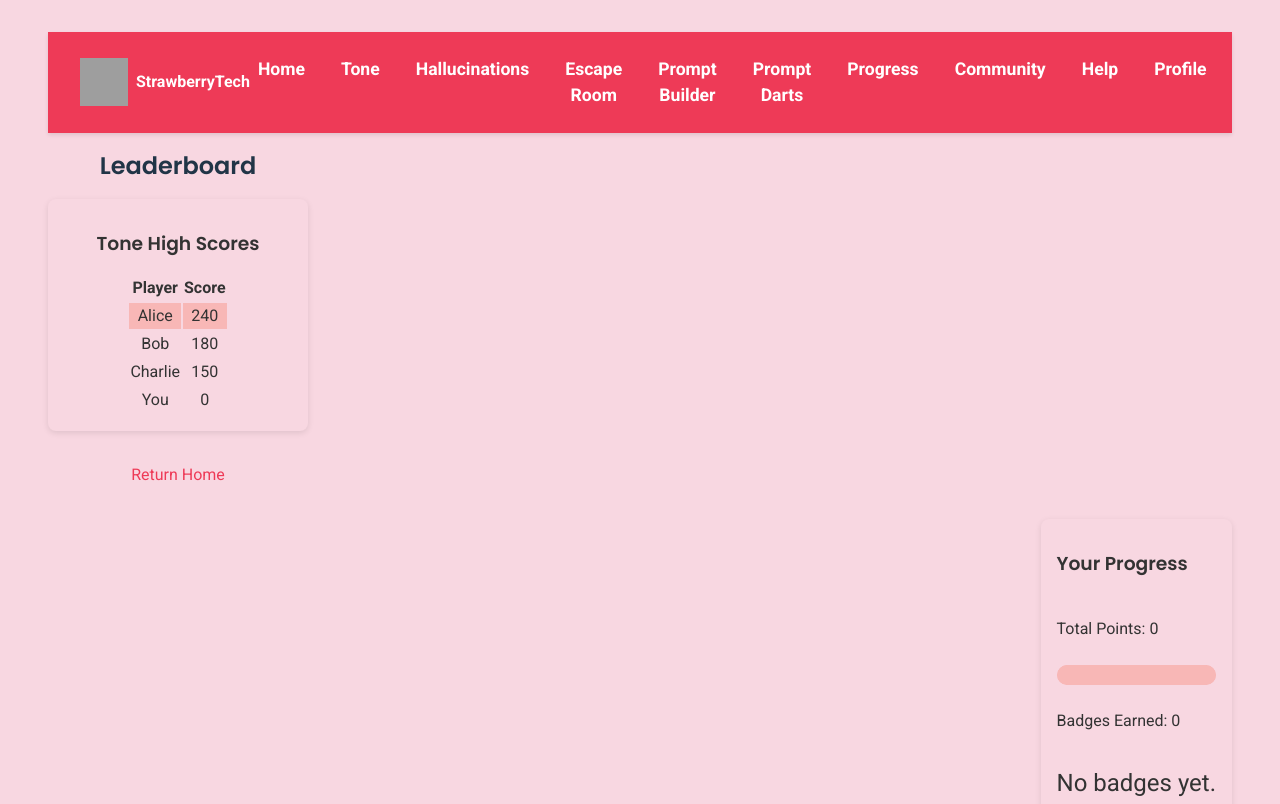
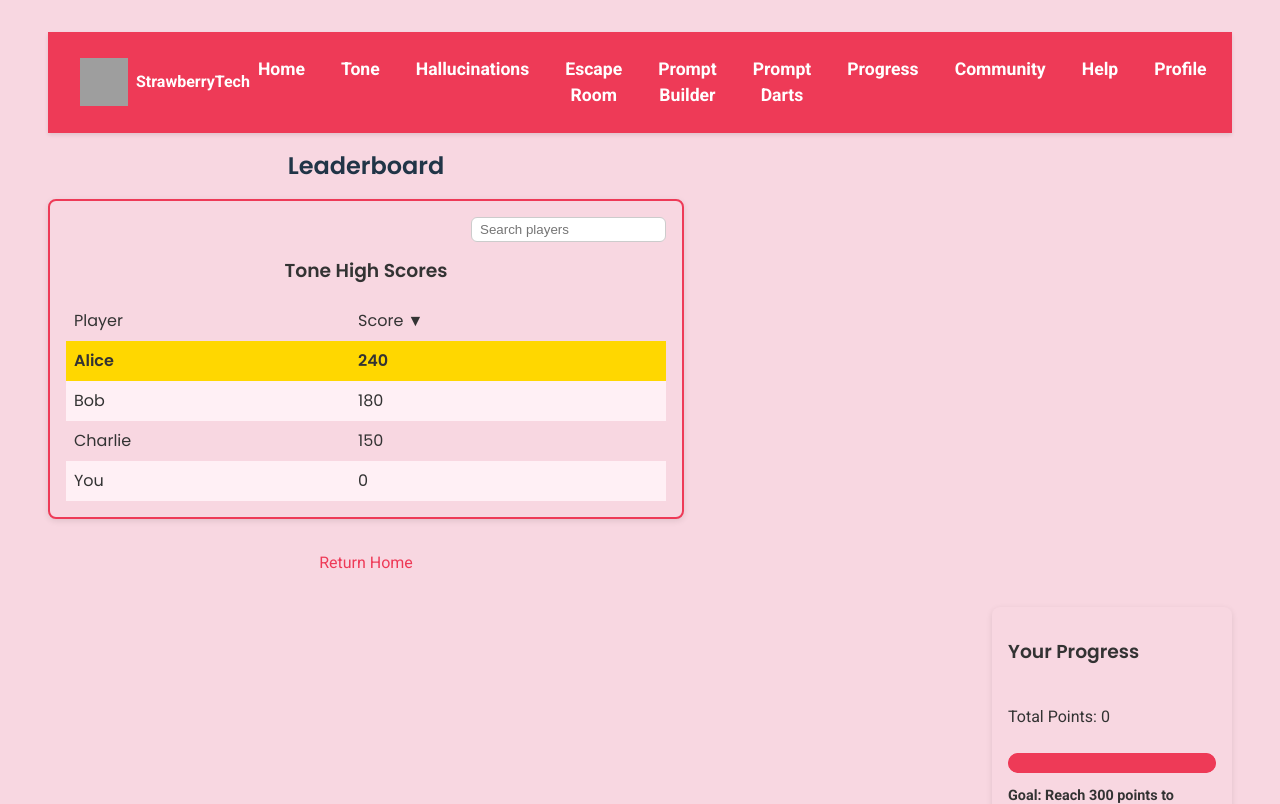
Before and after one commit to unnamedmistress/StrawberryTech, a React (Vite) app in the folder learning-games/: page /leaderboard in a window 1280 px wide. Shown: the top 804 px of the page. Built offline with nearby package versions, Linux system fonts and the light colour scheme; grey boxes are pictures that could not be loaded.

Commit message:
Add sorting and search to leaderboard

```diff
--- a/learning-games/src/App.css
+++ b/learning-games/src/App.css
@@ -108,16 +108,15 @@
   width: 100%;
   height: 20px;
   accent-color: var(--color-accent);
-  background-color: var(--color-secondary);
+  background-color: var(--color-brand);
   border-radius: 10px;
   overflow: hidden;
   transition: width 0.4s ease;
 }
 .progress-sidebar progress::-webkit-progress-bar {
-  background-color: var(--color-secondary);
+  background-color: var(--color-brand);
   border-radius: 10px;
   transition: width 0.5s ease;
-
 }
 .progress-sidebar progress::-webkit-progress-value {
   background: var(--color-accent);
@@ -128,6 +127,13 @@
   background: var(--color-accent);
   border-radius: 10px;
   transition: width 0.4s ease;
+}
+
+.goal-message {
+  font-size: 0.9rem;
+  font-weight: 600;
+  color: var(--color-text-dark);
+  margin: 0.25rem 0 0.5rem;
 }
 /* Match-3 styles */
 .match3-container {
@@ -159,7 +165,7 @@
 .leaderboard-wrapper {
   width: 100%;
   display: grid;
-  grid-template-columns: 260px 1fr;
+  grid-template-columns: 1fr 260px;
   gap: 1rem;
   justify-content: center;
   align-items: start;
@@ -174,7 +180,16 @@
 }
 
 .leaderboard-card .top-row {
-  background: var(--color-secondary);
+  background: #ffd700;
+  font-weight: bold;
+}
+
+.leaderboard-card tbody tr:nth-child(even) {
+  background: #fff0f5;
+}
+
+.leaderboard-card tbody tr:hover {
+  background: #fbe4e9;
 }
 
 .match3-sidebar {
--- a/learning-games/src/components/layout/ProgressSidebar.tsx
+++ b/learning-games/src/components/layout/ProgressSidebar.tsx
@@ -8,7 +8,7 @@ import Tooltip from '../ui/Tooltip'
 export default function ProgressSidebar() {
   const { user } = useContext(UserContext)
   const totalPoints = Object.values(user.scores).reduce((a, b) => a + b, 0)
-  const GOAL_POINTS = 100
+  const GOAL_POINTS = 300
   const celebrated = useRef(false)
 
   useEffect(() => {
@@ -27,6 +27,9 @@ export default function ProgressSidebar() {
       <h3>Your Progress</h3>
       <p aria-live="polite" aria-atomic="true">Total Points: {totalPoints}</p>
       <progress value={totalPoints} max={GOAL_POINTS} />
+      <p className="goal-message" aria-live="polite" aria-atomic="true">
+        Goal: Reach {GOAL_POINTS} points to unlock a new badge!
+      </p>
       <p aria-live="polite" aria-atomic="true">Badges Earned: {user.badges.length}</p>
       <div className="badge-icons">
         {user.badges.map((b) => (
--- /dev/null
+++ b/learning-games/src/pages/LeaderboardPage.css
@@ -0,0 +1,46 @@
+.leaderboard-card {
+  background: #fff;
+  border: 2px solid #ee3a57;
+  border-radius: 12px;
+  box-shadow: 0 2px 6px rgba(0,0,0,0.1);
+  padding: 1rem;
+  font-family: 'Poppins', sans-serif;
+}
+
+.leaderboard-card table {
+  width: 100%;
+  border-collapse: collapse;
+}
+
+.leaderboard-card th, .leaderboard-card td {
+  text-align: left;
+  padding: 0.5rem;
+}
+
+.leaderboard-card th button {
+  background: none;
+  border: none;
+  padding: 0;
+  cursor: pointer;
+  font-family: inherit;
+  font-size: inherit;
+  color: inherit;
+}
+
+.search-box {
+  margin-bottom: 0.75rem;
+  display: flex;
+  justify-content: flex-end;
+}
+
+.search-box input {
+  padding: 0.25rem 0.5rem;
+  border-radius: 6px;
+  border: 1px solid #ccc;
+}
+
+@media (max-width: 600px) {
+  .leaderboard-card {
+    font-size: 0.9rem;
+  }
+}
--- a/learning-games/src/pages/LeaderboardPage.tsx
+++ b/learning-games/src/pages/LeaderboardPage.tsx
@@ -1,7 +1,8 @@
-import { useContext } from 'react'
+import { useContext, useMemo, useState } from 'react'
 import { Link } from 'react-router-dom'
 import { UserContext } from '../context/UserContext'
 import ProgressSidebar from '../components/layout/ProgressSidebar'
+import './LeaderboardPage.css'
 
 export interface ScoreEntry {
   name: string
@@ -21,27 +22,64 @@ export const DUMMY_SCORES: Record<string, ScoreEntry[]> = {
 export default function LeaderboardPage() {
   const { user } = useContext(UserContext)
 
+  const [filter, setFilter] = useState('')
+  const [sortField, setSortField] = useState<'name' | 'score'>('score')
+  const [ascending, setAscending] = useState(false)
+
+  const entries = useMemo(() => {
+    return DUMMY_SCORES.tone
+      .concat({ name: user.name ?? 'You', score: user.scores['tone'] ?? 0 })
+      .filter((e) => e.name.toLowerCase().includes(filter.toLowerCase()))
+      .sort((a, b) => {
+        if (sortField === 'name') {
+          const cmp = a.name.localeCompare(b.name)
+          return ascending ? cmp : -cmp
+        }
+        const cmp = a.score - b.score
+        return ascending ? cmp : -cmp
+      })
+  }, [filter, sortField, ascending, user.name, user.scores])
+
+  function handleSort(field: 'name' | 'score') {
+    if (sortField === field) {
+      setAscending(!ascending)
+    } else {
+      setSortField(field)
+      setAscending(field === 'name')
+    }
+  }
+
   return (
     <div className="leaderboard-wrapper">
-      <ProgressSidebar />
       <div>
         <h2>Leaderboard</h2>
-      {/* Show top scores for Tone */}
         <section className="leaderboard-card">
+          <div className="search-box">
+            <input
+              type="text"
+              placeholder="Search players"
+              value={filter}
+              onChange={(e) => setFilter(e.target.value)}
+            />
+          </div>
           <h3>Tone High Scores</h3>
-        <table style={{ margin: '0 auto' }}>
+          <table className="leaderboard-table">
             <thead>
               <tr>
-              <th>Player</th>
-              <th>Score</th>
+                <th>
+                  <button type="button" onClick={() => handleSort('name')}>
+                    Player {sortField === 'name' ? (ascending ? '▲' : '▼') : ''}
+                  </button>
+                </th>
+                <th>
+                  <button type="button" onClick={() => handleSort('score')}>
+                    Score {sortField === 'score' ? (ascending ? '▲' : '▼') : ''}
+                  </button>
+                </th>
               </tr>
             </thead>
             <tbody>
-            {DUMMY_SCORES.tone
-              .concat({ name: user.name ?? 'You', score: user.scores['tone'] ?? 0 })
-              .sort((a, b) => b.score - a.score)
-              .slice(0, 5)
-              .map((entry, idx) => (
+              {entries.map((entry, idx) => (
                 <tr
                   key={entry.name}
                   className={idx === 0 ? 'top-row' : undefined}
@@ -62,6 +100,7 @@ export default function LeaderboardPage() {
           <Link to="/">Return Home</Link>
         </p>
       </div>
+      <ProgressSidebar />
     </div>
   )
 }
```
Lines whose indentation alone changed are shown as unchanged.
